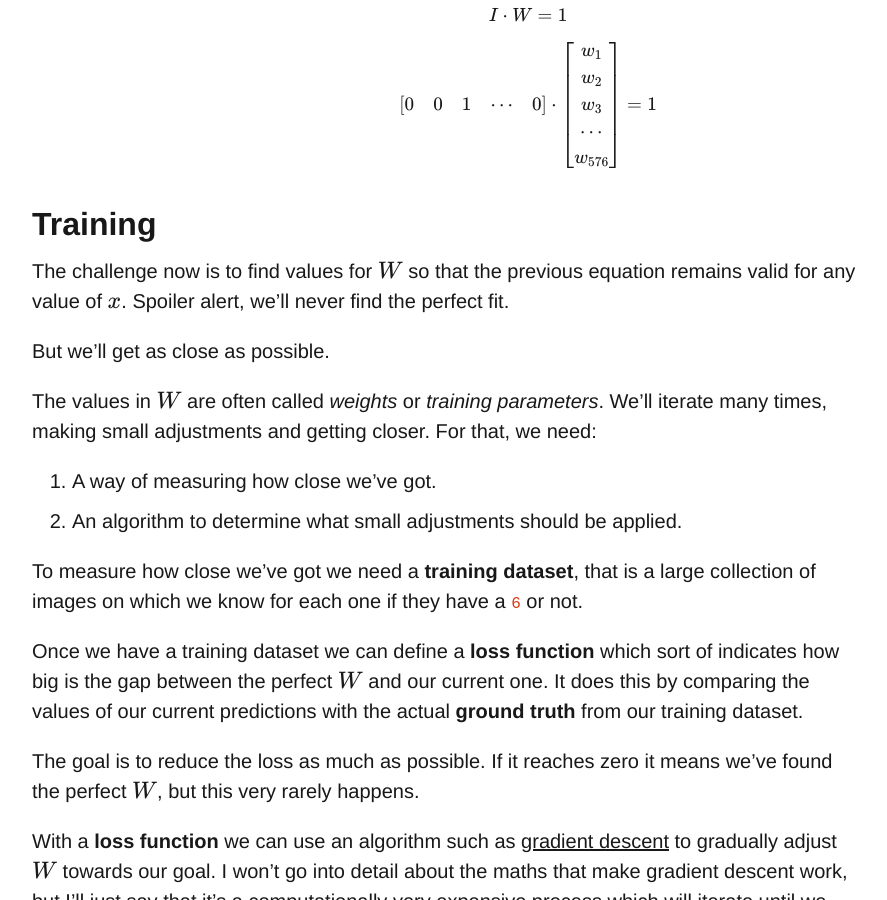
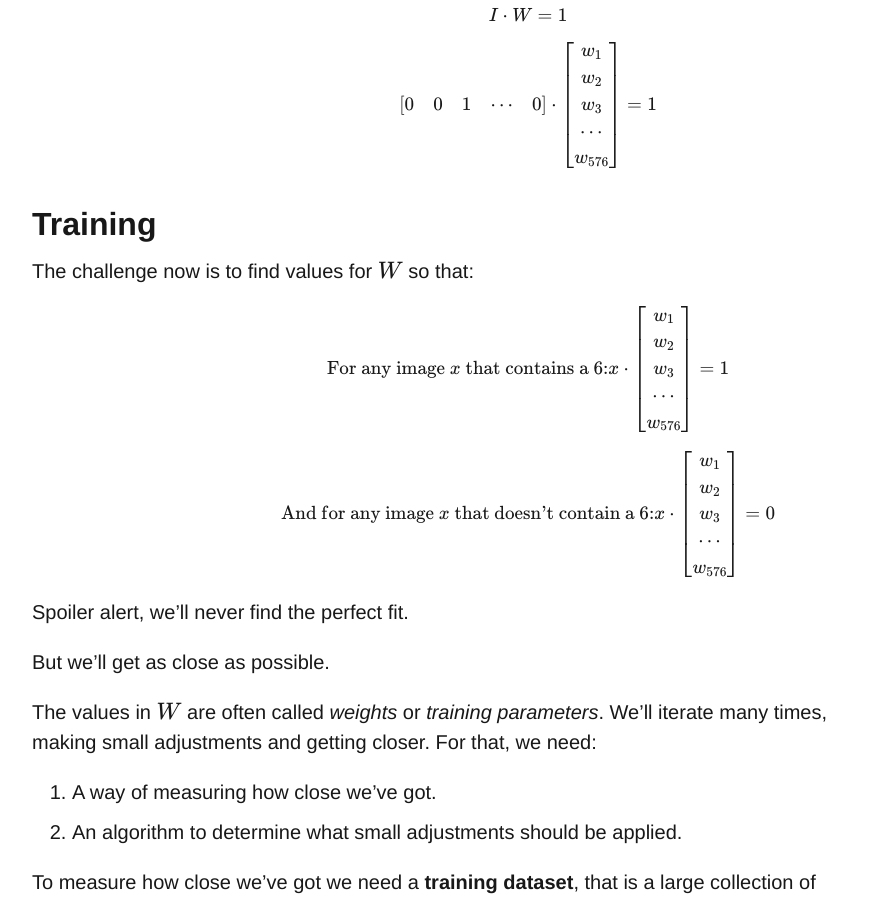
Before and after one commit to Jesus/jesus.github.io, a Jekyll site: the page built from _posts/2017-12-14-what-is-a-neural-network.md, in a window 1280 px wide and 900 px high, scrolled down 2194 px. Shown: the whole window, without its empty margins (112-999 px from the left). Built offline with Jekyll 4.4.1, drawn with Linux system fonts in a browser that asks for light colours; formulas are drawn with MathJax 3; comment, search, counter and statistics services are not loaded.

Commit message:
Adds a very important clarification

```diff
--- a/_posts/2017-12-14-what-is-a-neural-network.md
+++ b/_posts/2017-12-14-what-is-a-neural-network.md
@@ -111,9 +111,32 @@ $$
 
 ## Training
 
-The challenge now is to find values for $$W$$ so that the previous equation
-remains valid for any value of $$x$$. Spoiler alert, we'll never find the
-perfect fit.
+The challenge now is to find values for $$W$$ so that:
+
+$$
+\text{For any image $x$ that contains a 6:}\\
+x
+\cdot
+\begin{bmatrix}
+w_1 \\ w_2 \\ w_3 \\ \cdots \\ w_{576}
+\end{bmatrix}
+=
+1
+$$
+
+
+$$
+\text{And for any image $x$ that doesn't contain a 6:}\\
+x
+\cdot
+\begin{bmatrix}
+w_1 \\ w_2 \\ w_3 \\ \cdots \\ w_{576}
+\end{bmatrix}
+=
+0
+$$
+
+Spoiler alert, we'll never find the perfect fit.
 
 But we'll get as close as possible.
 
```
